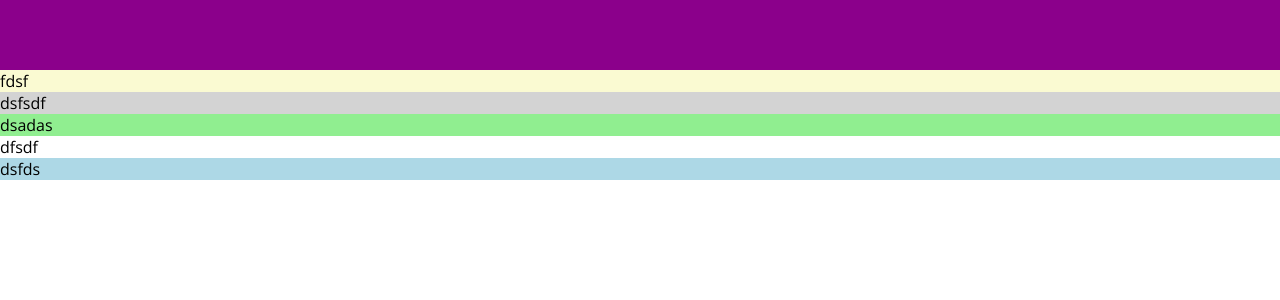
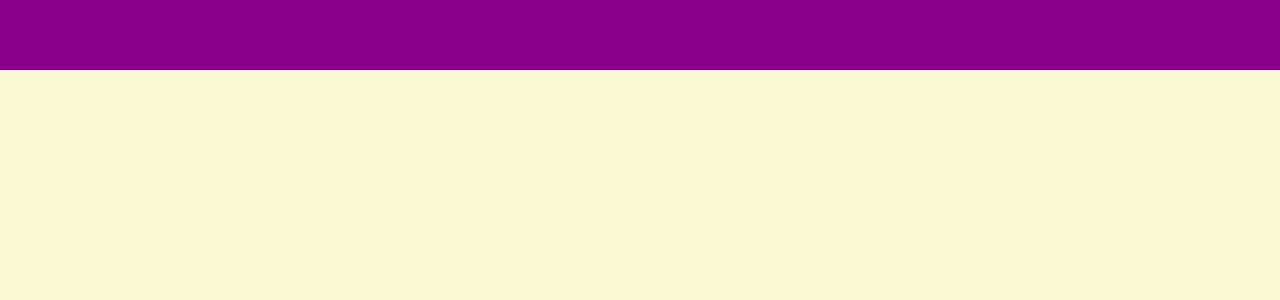
Before and after one commit to KevinGoltermann/react-portfolio, a React (Create React App) app: page / in a window 1280 px wide. Shown: the top 300 px of the page. Built offline with nearby package versions, Linux system fonts and the light colour scheme.

Commit message:
Implemented snap scrolling to sections via css

```diff
--- a/public/index.html
+++ b/public/index.html
@@ -14,6 +14,7 @@
       *{
         font-family: 'Open Sans', sans-serif;
         margin: 0;
+        overflow-x: hidden;
       }
     </style>
   </head>
--- a/src/App.js
+++ b/src/App.js
@@ -4,6 +4,7 @@
 import Works from "./components/works/Works";
 import Testimonials from "./components/testimonials/Testimonials";
 import Contact from "./components/contact/Contact";
+import "./app.scss"
 
 
 
--- /dev/null
+++ b/src/app.scss
@@ -0,0 +1,25 @@
+.app {
+	height: 100vh;
+}
+
+.app .sections {
+		width: 100%;
+		height: calc(100vh - 70px);
+		background: lightgray;
+		position: relative;
+		top: 70px;
+		scroll-snap-type: y mandatory;
+		scroll-behavior: auto;
+		scrollbar-width: none; /*for firefox*/
+
+}
+
+.app .sections * {
+	width: 100vw;
+	height: calc(100vh - 70px);
+	scroll-snap-align: start;
+}
+
+.app .sections::-webkit-scrollbar {
+	display: none; /*for other browsers*/
+}
--- a/src/components/contact/Contact.js
+++ b/src/components/contact/Contact.js
@@ -3,7 +3,7 @@
 export default function Contact() {
 	return (
 		<div className="contact">
-			dsfds
+
 		</div>
 	)
 }
--- a/src/components/intro/Intro.js
+++ b/src/components/intro/Intro.js
@@ -2,7 +2,7 @@
 export default function Intro() {
 	return (
 		<div  className="intro">
-			fdsf
+
 		</div>
 	)
 }
--- a/src/components/navbar/navbar.scss
+++ b/src/components/navbar/navbar.scss
@@ -2,4 +2,7 @@
 	height: 70px;
 	width: 100%;
 	background: darkmagenta;
+	position: fixed;
+	top: 0;
+	z-index: 2;
 }
--- a/src/components/portfolio/Portfolio.js
+++ b/src/components/portfolio/Portfolio.js
@@ -3,7 +3,7 @@
 export default function Portfolio() {
 	return (
 		<div className="portfolio">
-			dsfsdf
+
 		</div>
 	)
 }
--- a/src/components/testimonials/Testimonials.js
+++ b/src/components/testimonials/Testimonials.js
@@ -3,7 +3,7 @@
 export default function Testimonials() {
 	return (
 		<div className="testmonials">
-			dfsdf
+
 		</div>
 	)
 }
--- a/src/components/works/Works.js
+++ b/src/components/works/Works.js
@@ -3,7 +3,7 @@
 export default function Works() {
 	return (
 		<div className="works">
-			dsadas
+
 		</div>
 	)
 }
```
Also changed, not shown: 2 other files (tests, documents, lock files or other folders).
